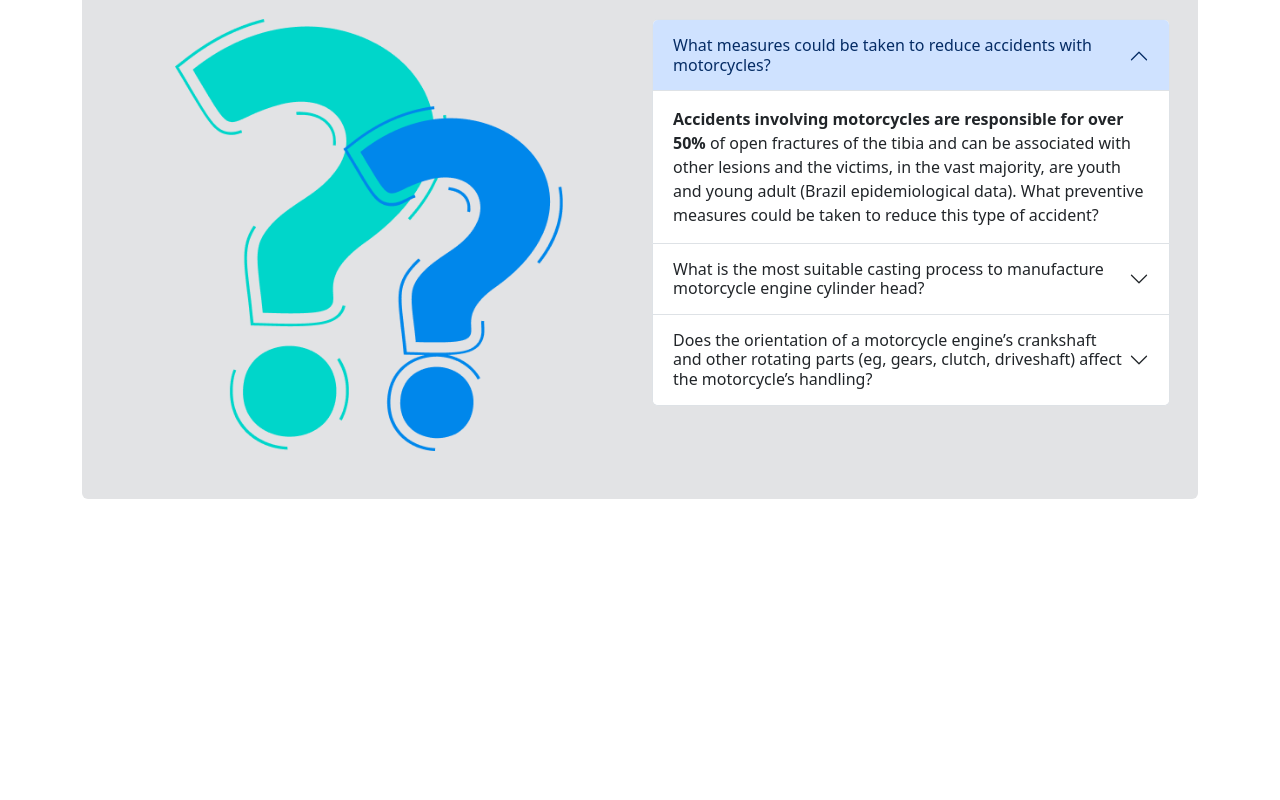
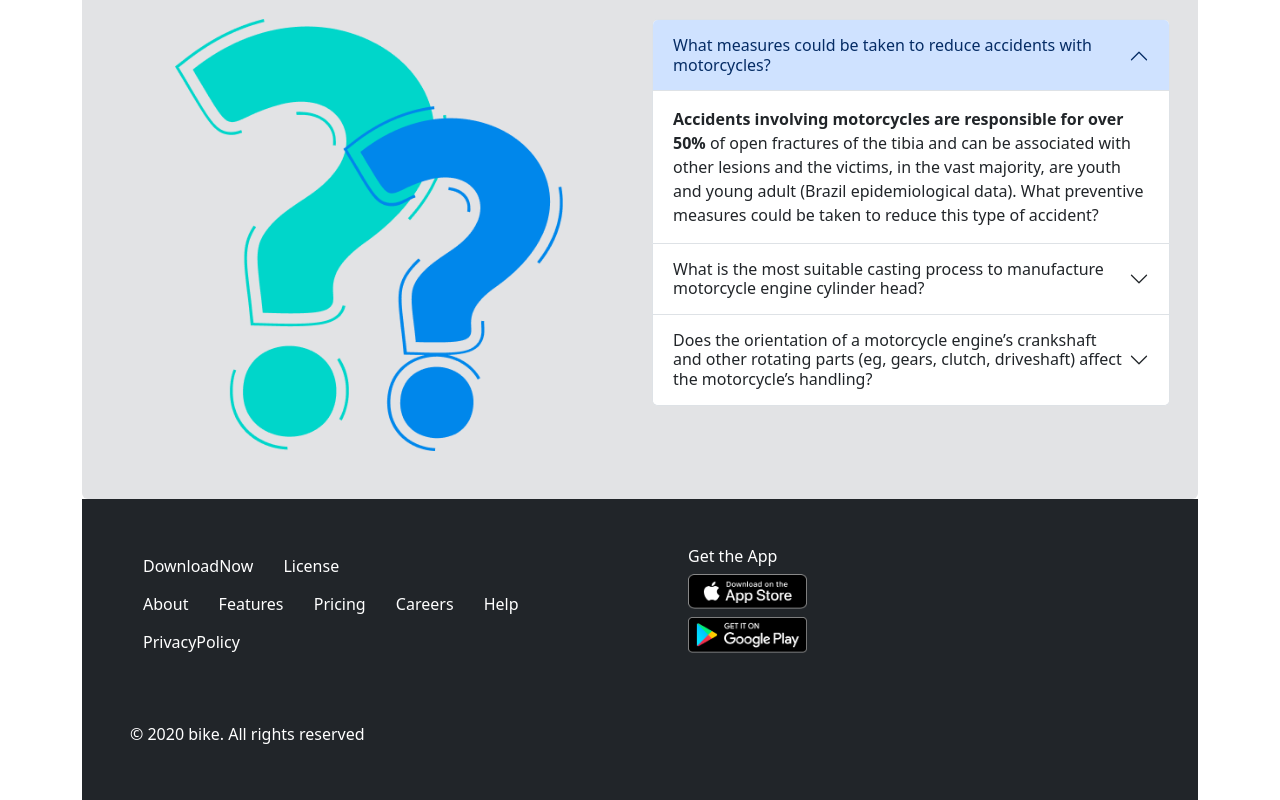
Before and after one commit to anamulrafi/bike-website, a plain HTML site: page index.html in a window 1280 px wide. Shown: the part 2519-3319 px from the top of the page. Before the commit the page ends 3018 px from the top, so only its background shows below. Drawn offline with nearby package versions, Linux system fonts and the light colour scheme.

Commit message:
footer- is- completed

```diff
--- a/index.html
+++ b/index.html
@@ -338,7 +338,31 @@
 
     </main>
     <!-- Footer Section  -->
-    <footer></footer>
+    <footer class="bg-dark">
+        <div class="row d-flex row-cols-1 row-cols-md-2">
+            <div class="col">
+                <!-- <div class="row">
+
+                </div> -->
+                <p class="p-5">
+                    <button class="btn btn-outline-dark b-0 text-white"> DownloadNow</button>
+                    <button class="btn btn-outline-dark b-0 text-white"> License </button><br>
+                    <button class="btn btn-outline-dark b-0 text-white"> About </button>
+                    <button class="btn btn-outline-dark b-0 text-white"> Features </button>
+                    <button class="btn btn-outline-dark b-0 text-white"> Pricing </button>
+                    <button class="btn btn-outline-dark b-0 text-white"> Careers </button>
+                    <button class="btn btn-outline-dark b-0 text-white"> Help </button>
+                    <button class="btn btn-outline-dark b-0 text-white"> PrivacyPolicy </button>
+                </p>
+                <h6 class="text-white ps-5 pb-5">© 2020 bike. All rights reserved</h6>
+            </div>
+            <div class="col p-5">
+                <h6 class="text-white">Get the App</h6>
+                <img class="w-25 pb-2" src="images/ios.png" alt=""> <br>
+                <img class="w-25" src="images/android.png" alt="">
+            </div>
+        </div>
+    </footer>
 
     <!-- Bootstrap JS -->
     <script src="https://cdn.jsdelivr.net/npm/bootstrap@5.3.0-alpha1/dist/js/bootstrap.bundle.min.js"
```
